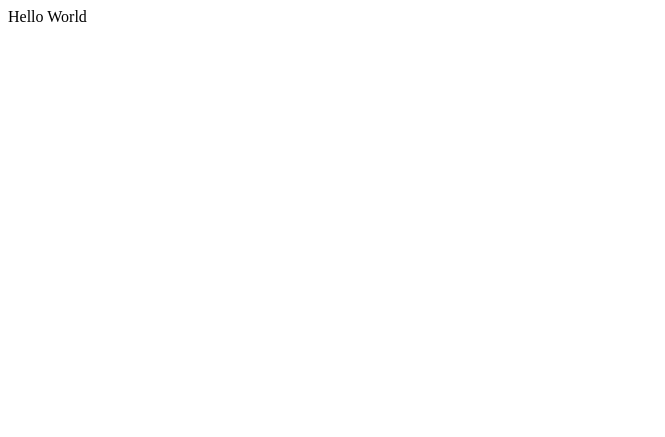
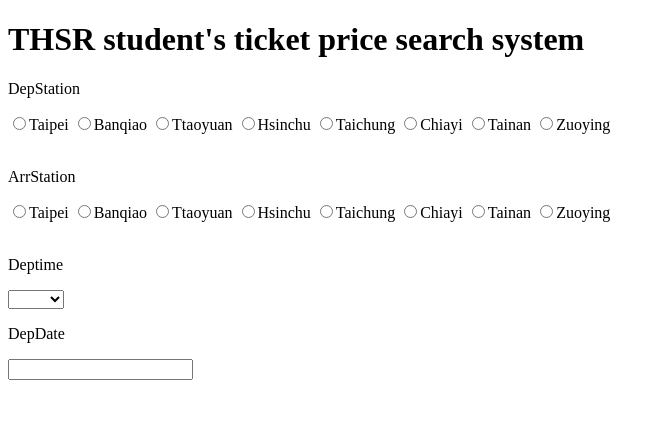
Before and after one commit to seisyo/THSR, a plain HTML site: page index.html in a window 1280 px wide. Shown: the whole page, without its empty margins (0-665 px from the left). Drawn offline with nearby package versions, Linux system fonts and the light colour scheme; files whose address does not match are found by name.

Commit message:
There have the THSRstutime's simple interface.

```diff
--- a/index.html
+++ b/index.html
@@ -7,7 +7,65 @@
 
 </head>
 <body>
-	<div ng-controller="index">{{message}}</div>
+	<div ng-controller="index">
+		<h1>{{message}}</h1>
+		<p>DepStation</p>
+		<div>
+			<input type="radio" name="depsta" value="taipei" ng-model="depstation">Taipei</input>
+			<input type="radio" name="depsta" value="banqiao" ng-model="depstation">Banqiao</input>
+			<input type="radio" name="depsta" value="taoyuan" ng-model="depstation">Ttaoyuan</input>
+			<input type="radio" name="depsta" value="hsinchu" ng-model="depstation">Hsinchu</input>
+			<input type="radio" name="depsta" value="taichung" ng-model="depstation">Taichung</input>
+			<input type="radio" name="depsta" value="chiayi" ng-model="depstation">Chiayi</input>
+			<input type="radio" name="depsta" value="tainan" ng-model="depstation">Tainan</input>
+			<input type="radio" name="depsta" value="zuoying" ng-model="depstation">Zuoying</input>
+		</div>
+		<br>
+		<p>ArrStation</p>
+		<div>
+			<input type="radio" name="arrsta" value="taipei" ng-model="arrstation">Taipei</input>
+			<input type="radio" name="arrsta" value="banqiao" ng-model="arrstation">Banqiao</input>
+			<input type="radio" name="arrsta" value="taoyuan" ng-model="arrstation">Ttaoyuan</input>
+			<input type="radio" name="arrsta" value="hsinchu" ng-model="arrstation">Hsinchu</input>
+			<input type="radio" name="arrsta" value="taichung" ng-model="arrstation">Taichung</input>
+			<input type="radio" name="arrsta" value="chiayi" ng-model="arrstation">Chiayi</input>
+			<input type="radio" name="arrsta" value="tainan" ng-model="arrstation">Tainan</input>
+			<input type="radio" name="arrsta" value="zuoying" ng-model="arrstation">Zuoying</input>
+		</div>
+		<br>
+		<p>Deptime</p>
+		<select ng-model="deptime">
+			<option name="deptime" value="06:00">06:00</option>
+			<option name="deptime" value="07:00">07:00</option>
+			<option name="deptime" value="08:00">08:00</option>
+			<option name="deptime" value="09:00">09:00</option>
+			<option name="deptime" value="10:00">10:00</option>
+			<option name="deptime" value="11:00">11:00</option>
+			<option name="deptime" value="12:00">12:00</option>
+			<option name="deptime" value="13:00">13:00</option>
+			<option name="deptime" value="14:00">14:00</option>
+			<option name="deptime" value="15:00">15:00</option>
+			<option name="deptime" value="16:00">16:00</option>
+			<option name="deptime" value="17:00">17:00</option>
+			<option name="deptime" value="18:00">18:00</option>
+			<option name="deptime" value="19:00">19:00</option>
+			<option name="deptime" value="20:00">20:00</option>
+			<option name="deptime" value="21:00">21:00</option>
+			<option name="deptime" value="22:00">22:00</option>
+			<option name="deptime" value="23:00">23:00</option>
+		</select>
+		<br>
+		<p>DepDate</p>
+		<input type="text" ng-model="depdate"/>
+		<br>
+		{{depstation}}
+		<br>
+		{{arrstation}}
+		<br>
+		{{depdate}}
+		<br>
+		{{deptime}}
+	</div>
 
 </body>
 </html>
--- a/root.js
+++ b/root.js
@@ -1,4 +1,7 @@
 angular.module("root",[])
 	.controller("index",["$scope",function($scope){
-		$scope.message = "Hello World";
+		$scope.message="THSR student's ticket price search system";
+		$scope.depstation;
+		$scope.arrstation;
+		$scope.deptime;
 	}]);
```
